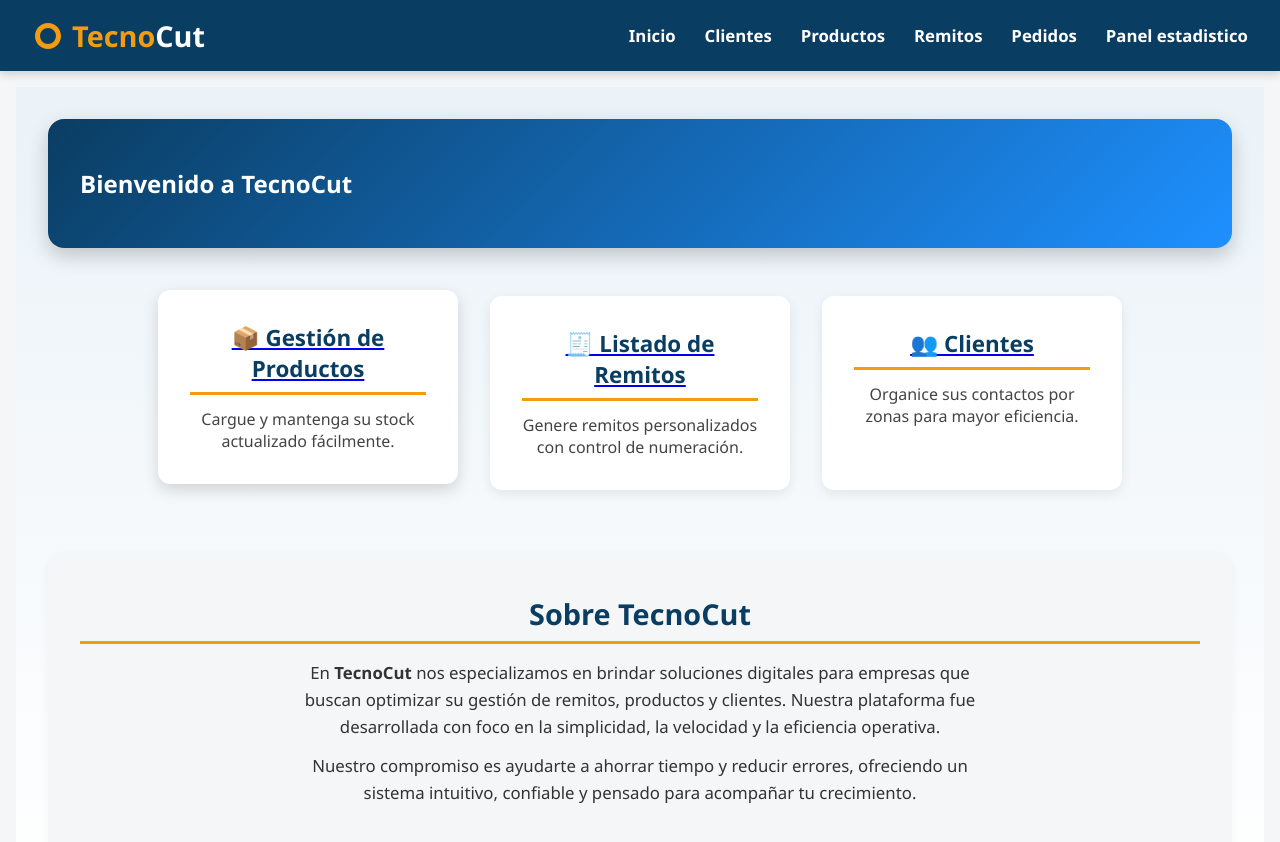
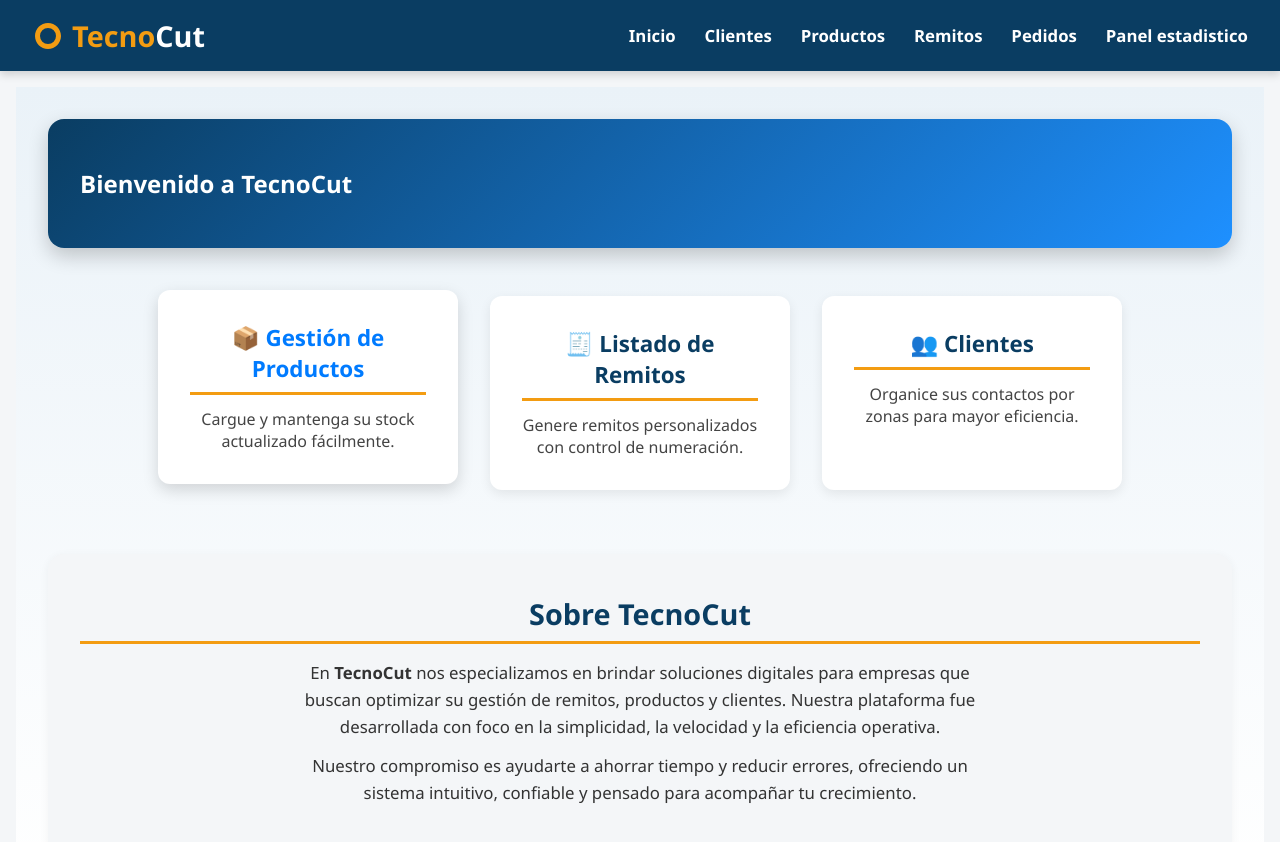
Before and after one commit to Julianm510/proyectofinal-sp, a React (Vite) app: page / in a window 1280 px wide. In both pictures the pointer is over the element "📦 Gestión de Productos". Shown: the top 842 px of the page. Built offline with nearby package versions, Linux system fonts and the light colour scheme.

Commit message:
se saco el subrayado de las cards

```diff
--- a/src/components/pages/home/home.css
+++ b/src/components/pages/home/home.css
@@ -119,3 +119,13 @@
   margin: 0.8rem auto;
   line-height: 1.6;
 }
+
+.feature-card a {
+  text-decoration: none;
+  color: inherit;
+}
+
+.feature-card a:hover h2 {
+  color: #007bff;
+  transition: color 0.2s ease-in-out;
+}
```
